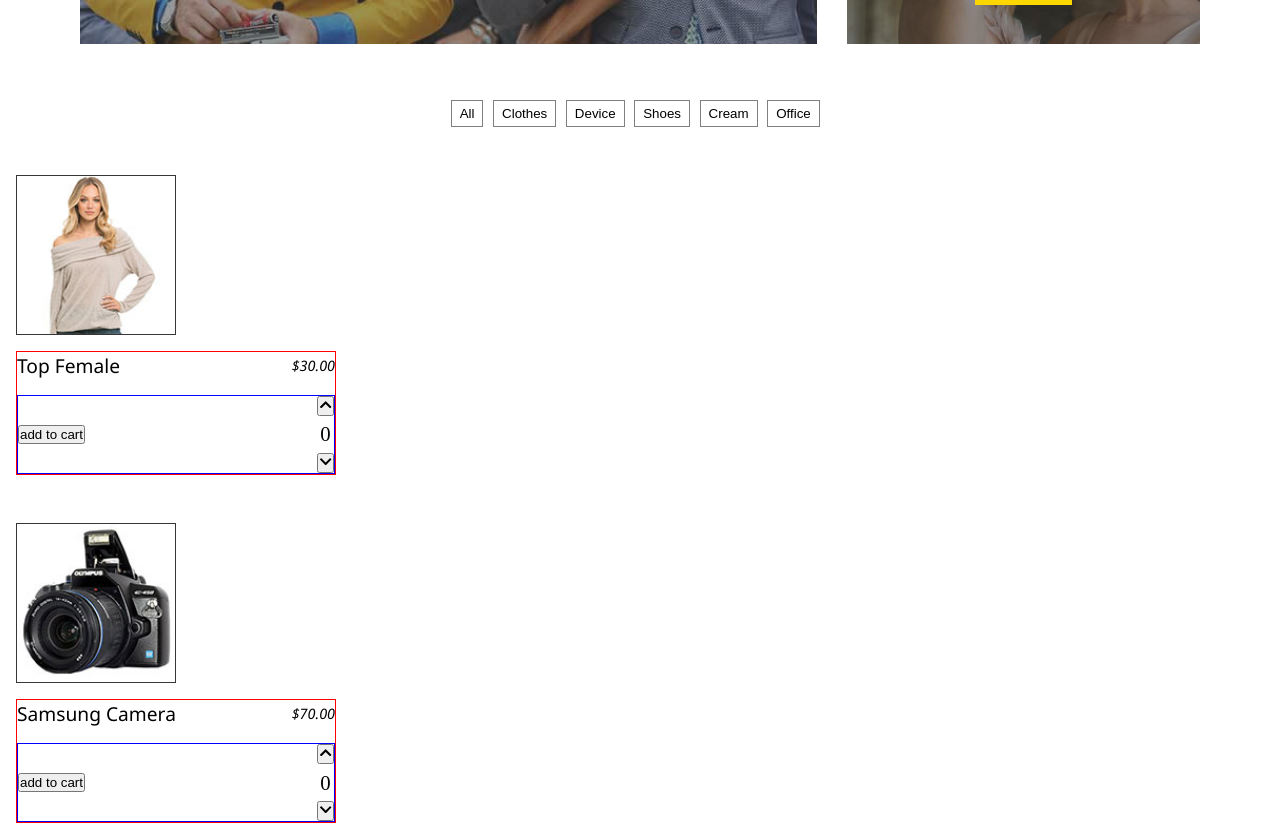
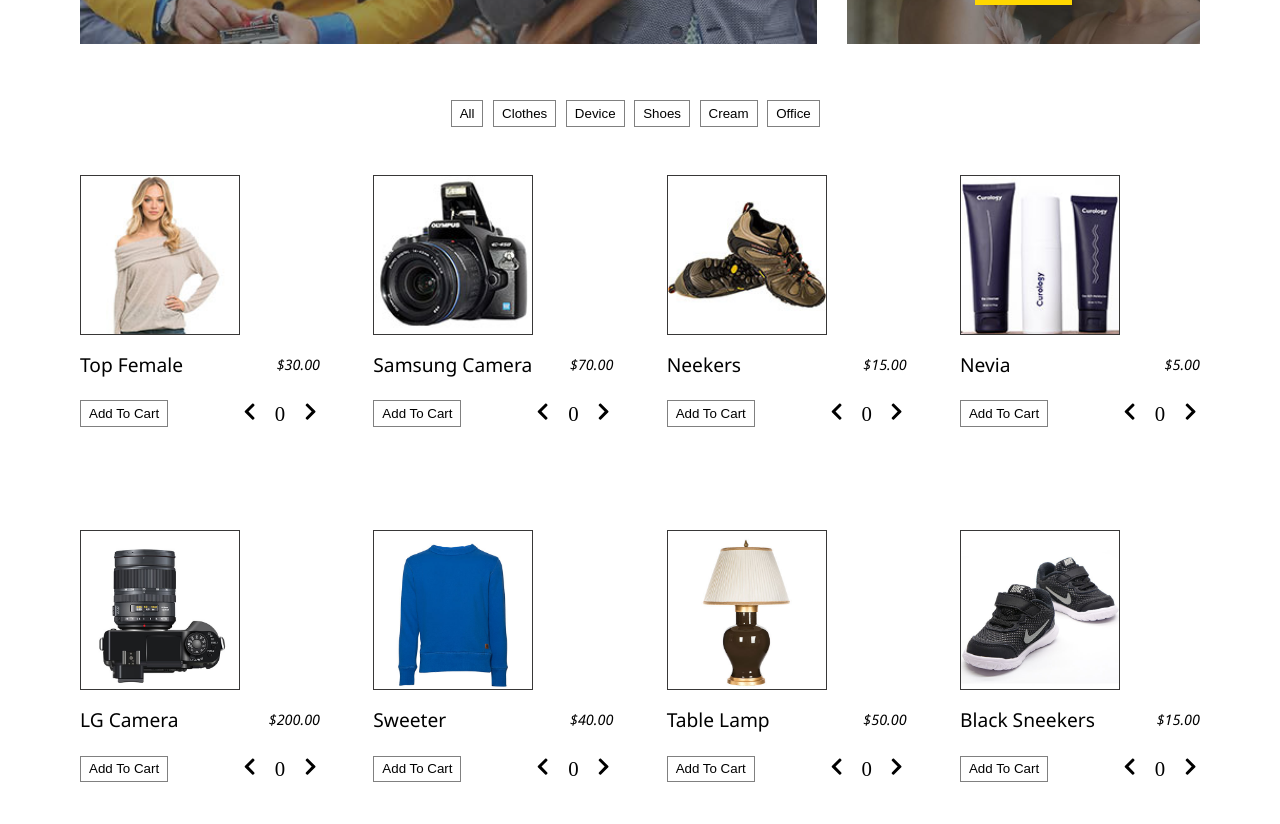
Before and after one commit to juliusfaj/shopping-website, a React (Create React App) app: page / in a window 1280 px wide. Shown: the part 460-1284 px from the top of the page. Built offline with nearby package versions, Linux system fonts and the light colour scheme.

Commit message:
code update

```diff
--- a/src/components/product.js
+++ b/src/components/product.js
@@ -1,9 +1,9 @@
 import React from "react";
-import { FaChevronUp, FaChevronDown } from "react-icons/fa";
+import { FaChevronLeft, FaChevronRight } from "react-icons/fa";
 
 const Product = ({ cart }) => {
   return (
-    <div>
+    <div className="product-item-container">
       {cart.map((item, index) => {
         const { name, img, amount, price } = item;
 
@@ -20,11 +20,11 @@
               <div className="amount-container">
                 <div className="amount-no">
                   <button className="decrease-btn">
-                    <FaChevronUp />
+                    <FaChevronLeft />
                   </button>
                   <p>{amount}</p>
                   <button className="increase-btn">
-                    <FaChevronDown />
+                    <FaChevronRight />
                   </button>
                 </div>
                 <button className="add-to-cart">add to cart</button>
--- a/src/index.css
+++ b/src/index.css
@@ -371,8 +371,20 @@
   border-color: var(--nav-background);
 }
 
+.product-item-container {
+  display: flex;
+  overflow: hidden;
+  flex-wrap: wrap;
+  justify-content: space-between;
+
+  max-width: 70rem;
+  /* border: 1px solid red; */
+  margin: 0 auto;
+}
+
 .product-item {
   margin: 3rem 0;
+  width: 15rem;
 }
 
 .product-img-container {
@@ -388,7 +400,7 @@
 }
 
 .product-desc {
-  border: 1px solid red;
+  /* border: 1px solid red; */
   margin-top: 1rem;
   max-width: 20rem;
 }
@@ -415,7 +427,6 @@
 }
 
 .product-desc .amount-container {
-  border: 1px solid blue;
   display: flex;
   flex-direction: row-reverse;
   justify-content: space-between;
@@ -424,14 +435,38 @@
 }
 
 .product-desc .amount-container .amount-no {
+  /* border: 1px solid blue; */
   display: flex;
-  flex-direction: column;
-  justify-content: center;
+  /* flex-direction: column; */
+  justify-content: space-between;
   align-items: center;
+  width: 5rem;
+  margin: 0.5rem 0;
 }
 
 .product-desc .amount-container .amount-no p {
-  margin: 0.4rem 0;
   font-size: 1.3rem;
 }
+
+.product-desc .amount-container .amount-no button {
+  font-size: 1.2rem;
+  background: none;
+  border: none;
+  cursor: pointer;
+}
+
+.product-desc .amount-container .add-to-cart {
+  background: none;
+  border: 1px solid var(--nav-btn-color);
+  padding: 0.3rem 0.5rem;
+  text-transform: capitalize;
+  transition: var(--page-transition);
+  cursor: pointer;
+}
+
+.product-desc .amount-container .add-to-cart:hover {
+  background: var(--nav-background);
+  color: white;
+  border-color: var(--nav-background);
+}
 /* end */
```
